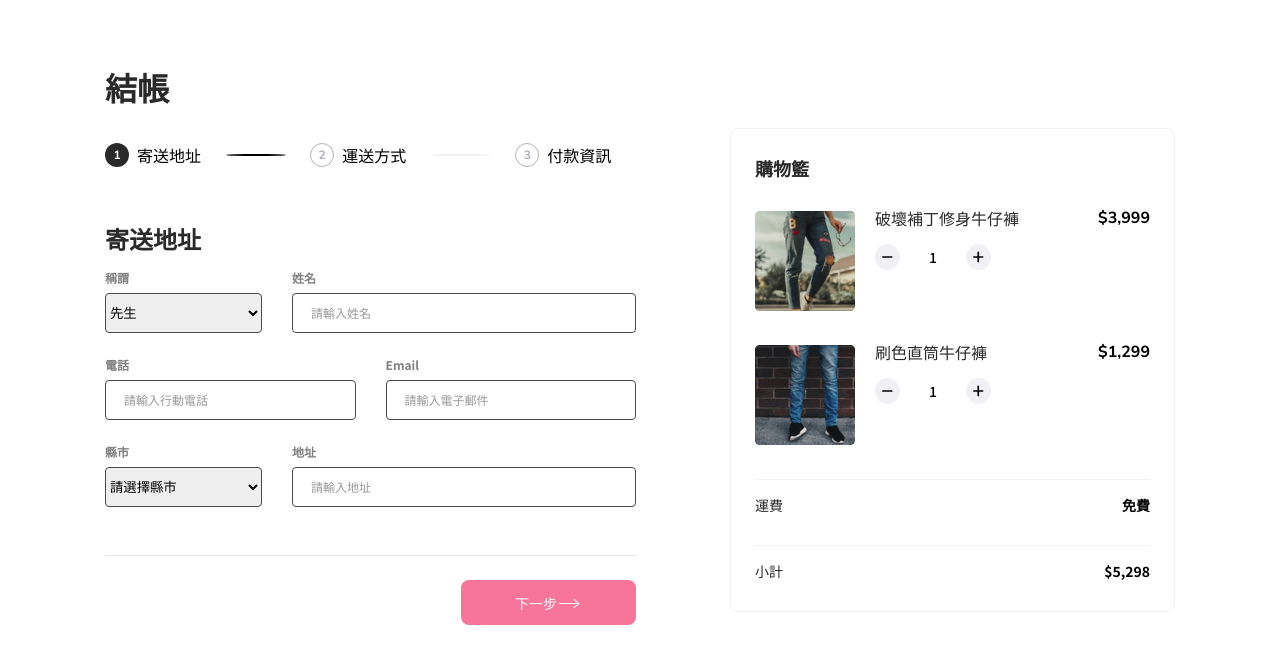
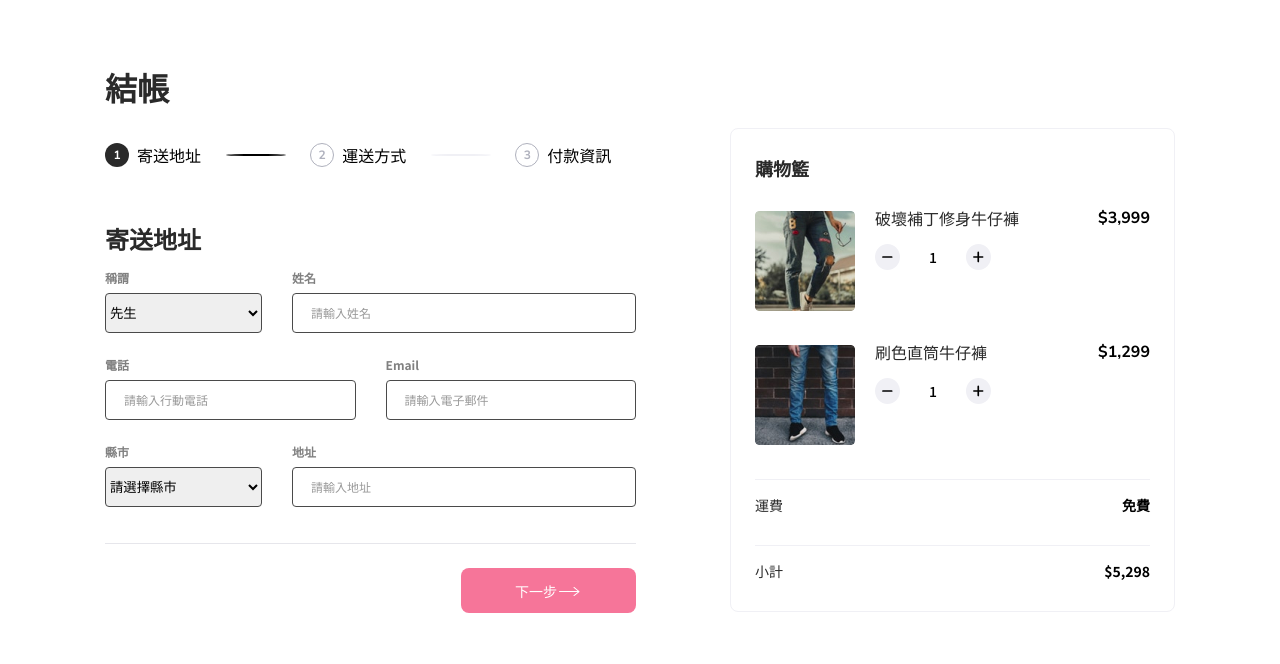
Before and after one commit to tonia83731/Alpha-shop, a React (Create React App) app: page / in a window 1280 px wide. Shown: the top 664 px of the page. Built offline with nearby package versions, Linux system fonts and the light colour scheme.

Commit message:
Add height for .form-container

```diff
--- a/src/components/styles/main.scss
+++ b/src/components/styles/main.scss
@@ -31,6 +31,9 @@
   }
   .cart-container{
     grid-column: 8/13;
+  }
+  .form-container{
+    height: 288px;
   }
 }
 
```
